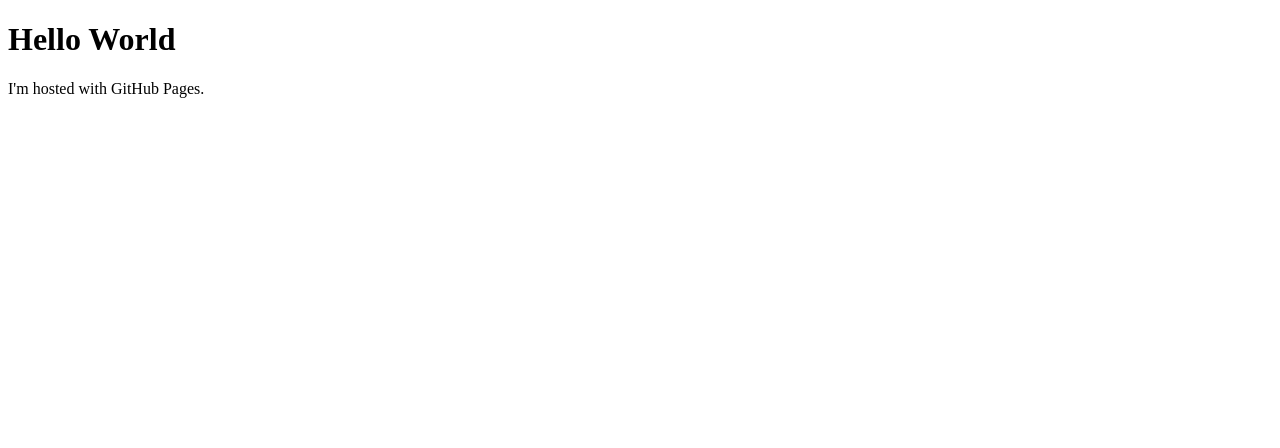
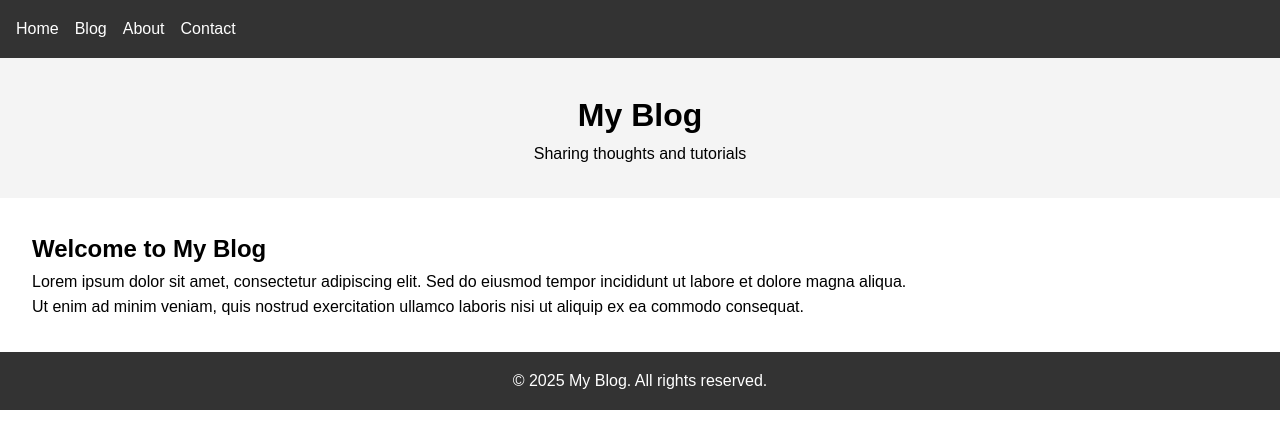
Before and after one commit to dmcarbone/dmcarbone.github.io, a plain HTML site: page index.html in a window 1280 px wide. Drawn offline with Linux system fonts and the light colour scheme.

Commit message:
Update index.html
Updated index with generic code as a test of GitHub committing, branches, etc. functionality for my learning.

```diff
--- a/index.html
+++ b/index.html
@@ -1,7 +1,56 @@
 <!DOCTYPE html>
-<html>
+<html lang="en">
+<head>
+  <meta charset="UTF-8" />
+  <meta name="viewport" content="width=device-width, initial-scale=1.0"/>
+  <title>My Blog</title>
+  <style>
+    /* Basic reset and layout */
+    * { margin: 0; padding: 0; box-sizing: border-box; }
+    body { font-family: Arial, sans-serif; line-height: 1.6; }
+    nav { background: #333; padding: 1em; }
+    nav ul { list-style: none; display: flex; gap: 1em; }
+    nav a { color: #fff; text-decoration: none; }
+    header { padding: 2em; background: #f4f4f4; text-align: center; }
+    main { padding: 2em; }
+    footer { padding: 1em; background: #333; color: #fff; text-align: center; }
+  </style>
+</head>
 <body>
-<h1>Hello World</h1>
-<p>I'm hosted with GitHub Pages.</p>
+
+  <!-- Navigation Bar -->
+  <nav>
+    <ul>
+      <li><a href="#">Home</a></li>
+      <li><a href="#">Blog</a></li>
+      <li><a href="#">About</a></li>
+      <li><a href="#">Contact</a></li>
+    </ul>
+  </nav>
+
+  <!-- Page Title / Hero Section -->
+  <header>
+    <h1>My Blog</h1>
+    <p>Sharing thoughts and tutorials</p>
+  </header>
+
+  <!-- Main Content Area -->
+  <main>
+    <section>
+      <h2>Welcome to My Blog</h2>
+      <p>
+        Lorem ipsum dolor sit amet, consectetur adipiscing elit. Sed do eiusmod tempor incididunt ut labore et dolore magna aliqua.
+      </p>
+      <p>
+        Ut enim ad minim veniam, quis nostrud exercitation ullamco laboris nisi ut aliquip ex ea commodo consequat.
+      </p>
+    </section>
+  </main>
+
+  <!-- Footer -->
+  <footer>
+    &copy; 2025 My Blog. All rights reserved.
+  </footer>
+
 </body>
 </html>
```
